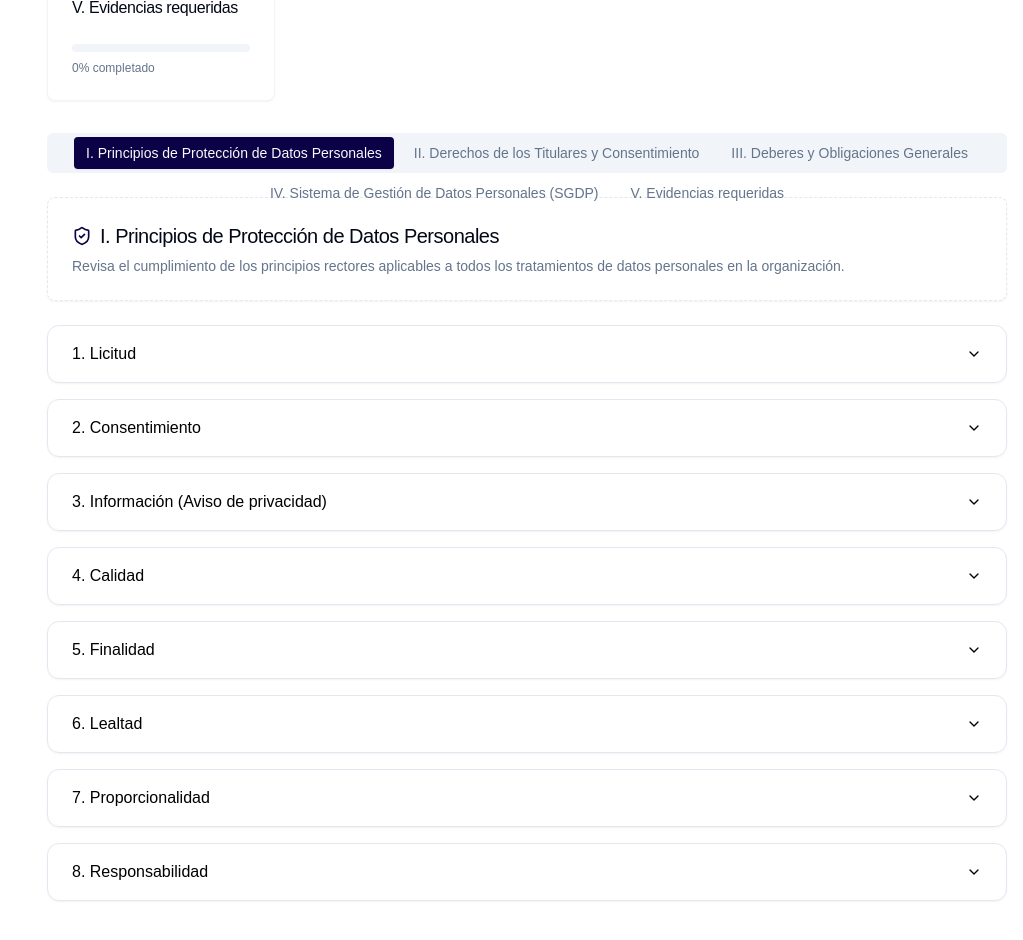
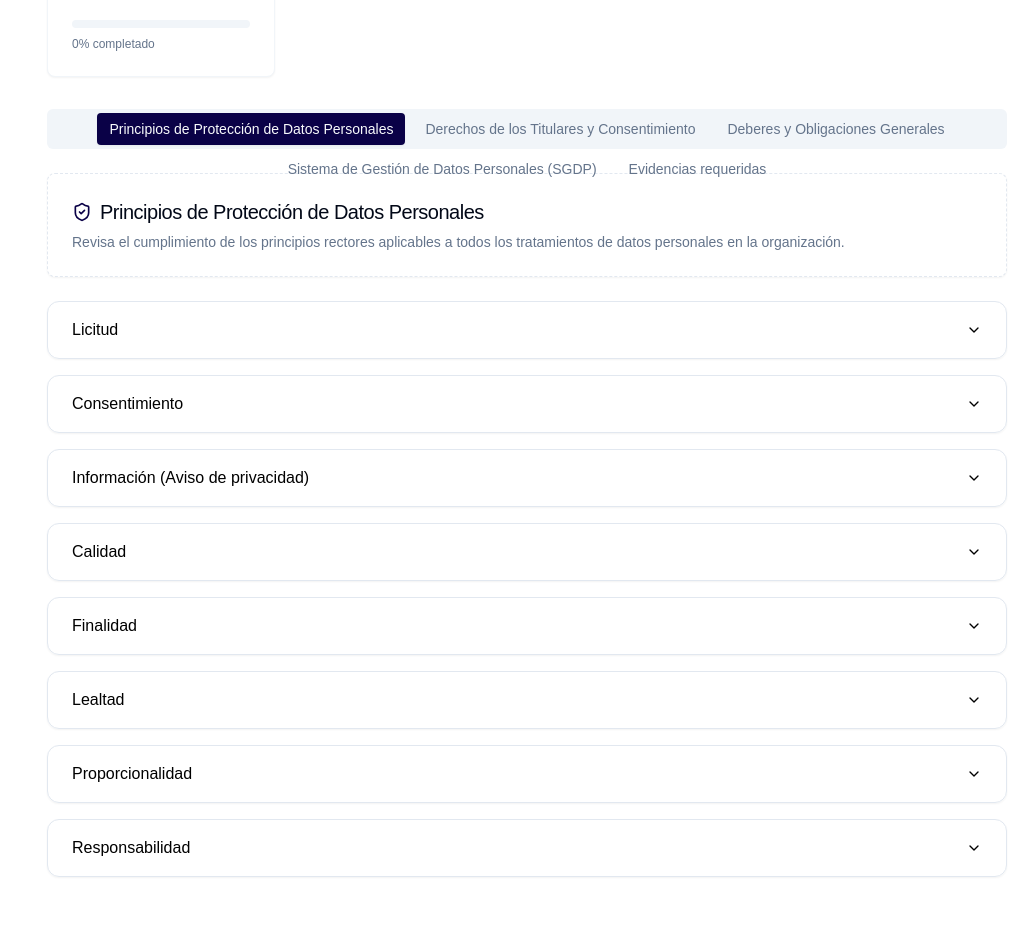
Before and after one commit to vicvaz074/plataforma_ppd, a Next.js app in the folder app/: page /audit in a window 1280 px wide. Shown: the part 880-1820 px from the top of the page, without its empty margins (257-1280 px from the left). Built offline with nearby package versions, Linux system fonts and the light colour scheme; sample sign-in values are in the browser's storage; a web font is replaced by a local one.

Commit message:
Remove numbering from module labels

```diff
--- a/app/app/audit/page.tsx
+++ b/app/app/audit/page.tsx
@@ -68,14 +68,14 @@ const STORAGE_KEY = "audit_assessment_answers_v1"
 const auditSections: AuditSection[] = [
   {
     id: "principios",
-    title: "I. Principios de Protección de Datos Personales",
+    title: "Principios de Protección de Datos Personales",
     description:
       "Revisa el cumplimiento de los principios rectores aplicables a todos los tratamientos de datos personales en la organización.",
     icon: ShieldCheck,
     subsections: [
       {
         id: "principios-licitud",
-        title: "1. Licitud",
+        title: "Licitud",
         questions: [
           {
             id: "principios-licitud-base-juridica",
@@ -101,7 +101,7 @@ const auditSections: AuditSection[] = [
       },
       {
         id: "principios-consentimiento",
-        title: "2. Consentimiento",
+        title: "Consentimiento",
         questions: [
           {
             id: "principios-consentimiento-modalidades",
@@ -131,7 +131,7 @@ const auditSections: AuditSection[] = [
       },
       {
         id: "principios-informacion",
-        title: "3. Información (Aviso de privacidad)",
+        title: "Información (Aviso de privacidad)",
         questions: [
           {
             id: "principios-informacion-previa",
@@ -157,7 +157,7 @@ const auditSections: AuditSection[] = [
       },
       {
         id: "principios-calidad",
-        title: "4. Calidad",
+        title: "Calidad",
         questions: [
           {
             id: "principios-calidad-veracidad",
@@ -179,7 +179,7 @@ const auditSections: AuditSection[] = [
       },
       {
         id: "principios-finalidad",
-        title: "5. Finalidad",
+        title: "Finalidad",
         questions: [
           {
             id: "principios-finalidad-legitima",
@@ -201,7 +201,7 @@ const auditSections: AuditSection[] = [
       },
       {
         id: "principios-lealtad",
-        title: "6. Lealtad",
+        title: "Lealtad",
         questions: [
           {
             id: "principios-lealtad-no-engano",
@@ -219,7 +219,7 @@ const auditSections: AuditSection[] = [
       },
       {
         id: "principios-proporcionalidad",
-        title: "7. Proporcionalidad",
+        title: "Proporcionalidad",
         questions: [
           {
             id: "principios-proporcionalidad-necesarios",
@@ -237,7 +237,7 @@ const auditSections: AuditSection[] = [
       },
       {
         id: "principios-responsabilidad",
-        title: "8. Responsabilidad",
+        title: "Responsabilidad",
         questions: [
           {
             id: "principios-responsabilidad-demostracion",
@@ -257,14 +257,14 @@ const auditSections: AuditSection[] = [
   },
   {
     id: "derechos",
-    title: "II. Derechos de los Titulares y Consentimiento",
+    title: "Derechos de los Titulares y Consentimiento",
     description:
       "Verifica la existencia de mecanismos eficaces para atender los derechos de las personas titulares y la gestión del consentimiento.",
     icon: BadgeCheck,
     subsections: [
       {
         id: "derechos-arco",
-        title: "1. Derechos ARCO",
+        title: "Derechos ARCO",
         questions: [
           {
             id: "derechos-arco-mecanismos",
@@ -290,7 +290,7 @@ const auditSections: AuditSection[] = [
       },
       {
         id: "derechos-revocacion",
-        title: "2. Revocación del consentimiento",
+        title: "Revocación del consentimiento",
         questions: [
           {
             id: "derechos-revocacion-mecanismos",
@@ -308,7 +308,7 @@ const auditSections: AuditSection[] = [
       },
       {
         id: "derechos-limitacion",
-        title: "3. Limitación del uso o divulgación de datos",
+        title: "Limitación del uso o divulgación de datos",
         questions: [
           {
             id: "derechos-limitacion-mecanismos",
@@ -324,14 +324,14 @@ const auditSections: AuditSection[] = [
   },
   {
     id: "deberes",
-    title: "III. Deberes y Obligaciones Generales",
+    title: "Deberes y Obligaciones Generales",
     description:
       "Evalúa las medidas internas para garantizar la confidencialidad, seguridad y control del tratamiento de datos personales.",
     icon: ClipboardCheck,
     subsections: [
       {
         id: "deberes-seguridad",
-        title: "1. Seguridad",
+        title: "Seguridad",
         questions: [
           {
             id: "deberes-seguridad-medidas",
@@ -353,7 +353,7 @@ const auditSections: AuditSection[] = [
       },
       {
         id: "deberes-confidencialidad",
-        title: "2. Confidencialidad",
+        title: "Confidencialidad",
         questions: [
           {
             id: "deberes-confidencialidad-clausulas",
@@ -371,7 +371,7 @@ const auditSections: AuditSection[] = [
       },
       {
         id: "deberes-encargados",
-        title: "3. Encargados",
+        title: "Encargados",
         questions: [
           {
             id: "deberes-encargados-contratos",
@@ -389,7 +389,7 @@ const auditSections: AuditSection[] = [
       },
       {
         id: "deberes-transferencias",
-        title: "4. Transferencias",
+        title: "Transferencias",
         questions: [
           {
             id: "deberes-transferencias-clausulas",
@@ -413,14 +413,14 @@ const auditSections: AuditSection[] = [
   },
   {
     id: "sgdp",
-    title: "IV. Sistema de Gestión de Datos Personales (SGDP)",
+    title: "Sistema de Gestión de Datos Personales (SGDP)",
     description:
       "Analiza la gobernanza, operación y mejora continua del sistema de gestión de datos personales en la organización.",
     icon: Layers3,
     subsections: [
       {
         id: "sgdp-gobernanza",
-        title: "A. Gobernanza y planeación",
+        title: "Gobernanza y planeación",
         questions: [
           {
             id: "sgdp-gobernanza-alcance",
@@ -455,7 +455,7 @@ const auditSections: AuditSection[] = [
       },
       {
         id: "sgdp-operacion",
-        title: "B. Operación y cultura organizacional",
+        title: "Operación y cultura organizacional",
         questions: [
           {
             id: "sgdp-operacion-politica",
@@ -489,7 +489,7 @@ const auditSections: AuditSection[] = [
       },
       {
         id: "sgdp-verificacion",
-        title: "C. Verificación y mejora continua",
+        title: "Verificación y mejora continua",
         questions: [
           {
             id: "sgdp-verificacion-actualizacion",
@@ -529,7 +529,7 @@ const auditSections: AuditSection[] = [
   },
   {
     id: "evidencias",
-    title: "V. Evidencias requeridas",
+    title: "Evidencias requeridas",
     description:
       "Consolida los documentos clave que demuestran el cumplimiento y la trazabilidad de las acciones de auditoría.",
     icon: FolderCog,
--- a/app/app/eipd/registro/page.tsx
+++ b/app/app/eipd/registro/page.tsx
@@ -215,72 +215,72 @@ const baseLegalOptions = [
 const riskThreats = [
   {
     id: "threat-1",
-    category: "A. Acceso Ilegítimo (Confidencialidad)",
+    category: "Acceso Ilegítimo (Confidencialidad)",
     label: "Acceso no autorizado por parte de empleados (abuso de privilegios).",
   },
   {
     id: "threat-2",
-    category: "A. Acceso Ilegítimo (Confidencialidad)",
+    category: "Acceso Ilegítimo (Confidencialidad)",
     label: "Acceso externo (Ciberataque, Hacking, Phishing).",
   },
   {
     id: "threat-3",
-    category: "A. Acceso Ilegítimo (Confidencialidad)",
+    category: "Acceso Ilegítimo (Confidencialidad)",
     label: "Robo o pérdida de dispositivos con datos (Laptops, USB, Móviles).",
   },
   {
     id: "threat-4",
-    category: "A. Acceso Ilegítimo (Confidencialidad)",
+    category: "Acceso Ilegítimo (Confidencialidad)",
     label: "Interceptación de comunicaciones (Man-in-the-middle).",
   },
   {
     id: "threat-5",
-    category: "B. Modificación no deseada (Integridad)",
+    category: "Modificación no deseada (Integridad)",
     label: "Errores humanos en la entrada de datos.",
   },
   {
     id: "threat-6",
-    category: "B. Modificación no deseada (Integridad)",
+    category: "Modificación no deseada (Integridad)",
     label: "Alteración malintencionada de registros (Sabotaje).",
   },
   {
     id: "threat-7",
-    category: "B. Modificación no deseada (Integridad)",
+    category: "Modificación no deseada (Integridad)",
     label: "Errores de software o corrupción de bases de datos.",
   },
   {
     id: "threat-8",
-    category: "B. Modificación no deseada (Integridad)",
+    category: "Modificación no deseada (Integridad)",
     label: "Falta de control de versiones o trazabilidad de cambios.",
   },
   {
     id: "threat-9",
-    category: "C. Desaparición o Pérdida (Disponibilidad)",
+    category: "Desaparición o Pérdida (Disponibilidad)",
     label: "Fallo físico de infraestructura (Discos duros, Servidores).",
   },
   {
     id: "threat-10",
-    category: "C. Desaparición o Pérdida (Disponibilidad)",
+    category: "Desaparición o Pérdida (Disponibilidad)",
     label: "Desastres naturales (Incendio, inundación, sismo).",
   },
   {
     id: "threat-11",
-    category: "C. Desaparición o Pérdida (Disponibilidad)",
+    category: "Desaparición o Pérdida (Disponibilidad)",
     label: "Ataque de Ransomware (Secuestro de datos).",
   },
   {
     id: "threat-12",
-    category: "C. Desaparición o Pérdida (Disponibilidad)",
+    category: "Desaparición o Pérdida (Disponibilidad)",
     label: "Fallo en los sistemas de copia de seguridad (Backups corruptos).",
   },
   {
     id: "threat-13",
-    category: "D. Otros riesgos específicos",
+    category: "Otros riesgos específicos",
     label: "Re-identificación de datos seudonimizados.",
   },
   {
     id: "threat-14",
-    category: "D. Otros riesgos específicos",
+    category: "Otros riesgos específicos",
     label: "Transferencia internacional sin garantías.",
   },
 ]
```
Also changed, not shown: app/app/dpo/reports/page.tsx (+15 -15 lines).
